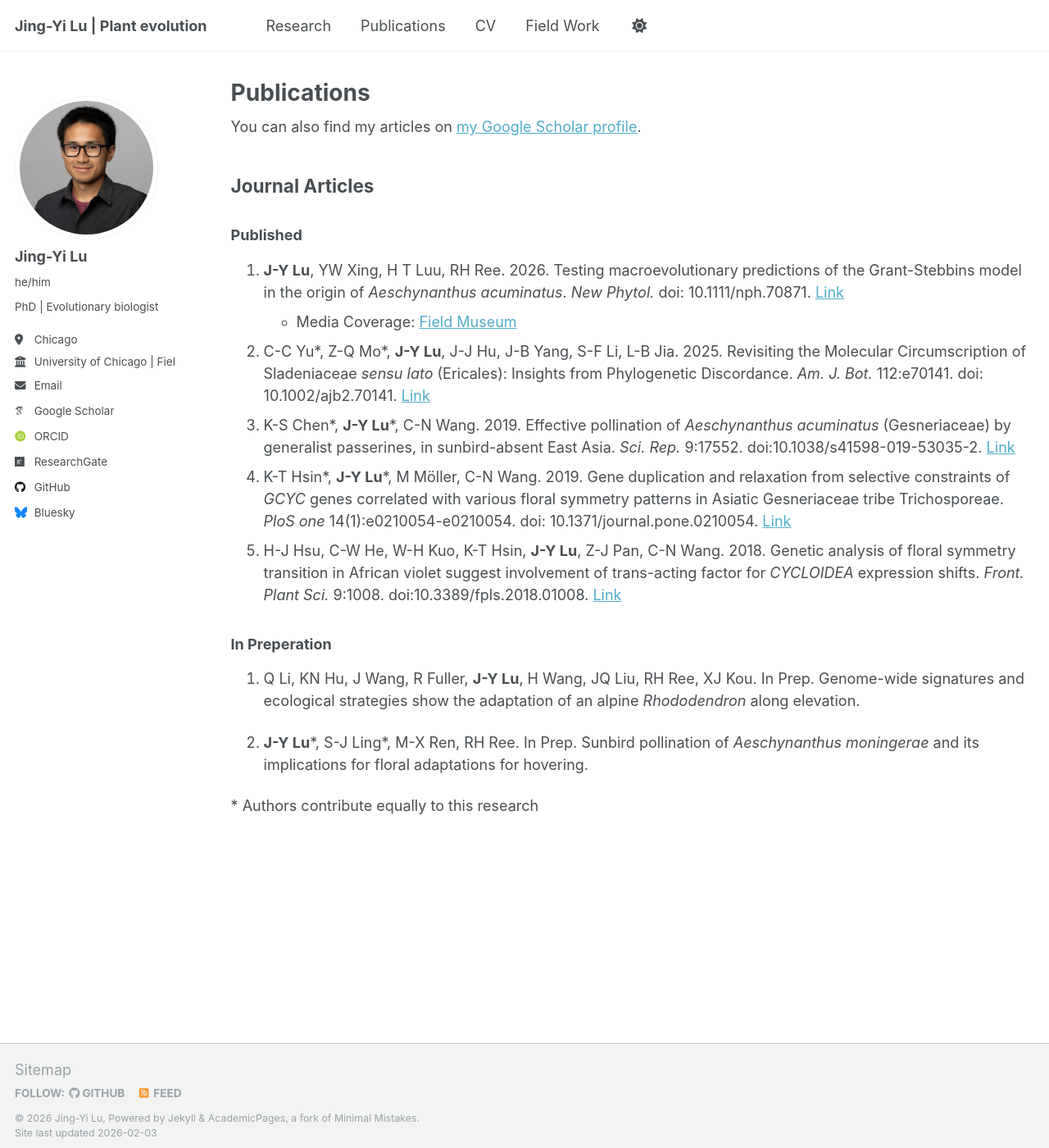
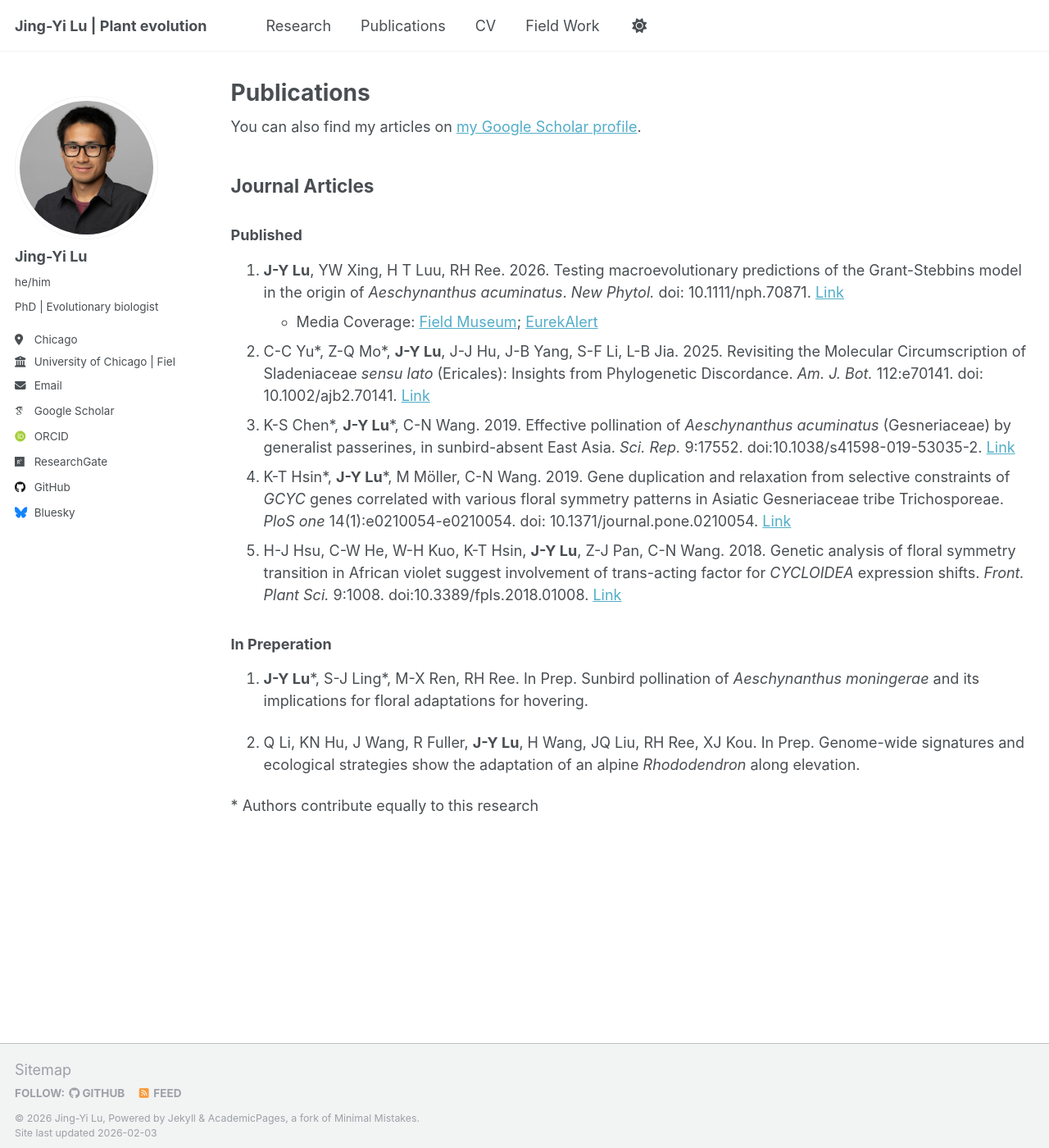
Before and after one commit to jingyilu/jingyilu.github.io, a Jekyll site: the page built from _pages/publications.md, in a window 1280 px wide and 1400 px high. Shown: the whole window at 82% size. Built offline with Jekyll 4.4.1, drawn with Linux system fonts in a browser that asks for light colours; some web fonts are replaced; a script that is not in the unit is left out.

Commit message:
update map

```diff
--- a/_pages/publications.md
+++ b/_pages/publications.md
@@ -23,7 +23,7 @@
 
 1. **J-Y Lu**, YW Xing, H T Luu, RH Ree. 2026. Testing macroevolutionary predictions of the Grant-Stebbins
 model in the origin of _Aeschynanthus acuminatus_. _New Phytol._ doi: 10.1111/nph.70871. [Link](https://nph.onlinelibrary.wiley.com/doi/10.1111/nph.70871)
-  - Media Coverage: [Field Museum](https://www.fieldmuseum.org/about/press/this-flower-evolved-a-new-shape-so-that-different-birds-could-pollinate-it)
+  - Media Coverage: [Field Museum](https://www.fieldmuseum.org/about/press/this-flower-evolved-a-new-shape-so-that-different-birds-could-pollinate-it); [EurekAlert](https://www.eurekalert.org/news-releases/1113627)
 2. C-C Yu\*, Z-Q Mo\*, **J-Y Lu**, J-J Hu, J-B Yang, S-F Li, L-B Jia. 2025. Revisiting the Molecular Circumscription of Sladeniaceae _sensu lato_ (Ericales): Insights from Phylogenetic Discordance. _Am. J. Bot._ 112:e70141. doi: 10.1002/ajb2.70141. [Link](https://doi.org/10.1002/ajb2.70141)
 3. K-S Chen\*, **J-Y Lu**\*, C-N Wang. 2019. Effective pollination of _Aeschynanthus acuminatus_ (Gesneriaceae) by generalist passerines, in sunbird-absent East Asia. _Sci. Rep._ 9:17552. doi:10.1038/s41598-019-53035-2. [Link](https://doi.org/10.1038/s41598-019-53035-2)
 4. K-T Hsin\*, **J-Y Lu**\*, M Möller, C-N Wang. 2019. Gene duplication and relaxation from selective constraints of _GCYC_ genes correlated with various floral symmetry patterns in Asiatic Gesneriaceae tribe Trichosporeae. _PloS one_ 14(1):e0210054-e0210054. doi: 10.1371/journal.pone.0210054. [Link](https://doi.org/10.1371/journal.pone.0210054)
@@ -36,10 +36,10 @@
 
 ### In Preperation
 
-1. Q Li, KN Hu, J Wang, R Fuller, **J-Y Lu**, H Wang, JQ Liu, RH Ree, XJ Kou. In Prep. Genome-wide signatures and ecological strategies show the adaptation of an alpine _Rhododendron_ along elevation.
+1. **J-Y Lu**\*, S-J Ling\*, M-X Ren, RH Ree. In Prep. Sunbird pollination of _Aeschynanthus moningerae_ and its
+implications for floral adaptations for hovering.
 
-2. **J-Y Lu**\*, S-J Ling\*, M-X Ren, RH Ree. In Prep. Sunbird pollination of _Aeschynanthus moningerae_ and its
-implications for floral adaptations for hovering.
+2. Q Li, KN Hu, J Wang, R Fuller, **J-Y Lu**, H Wang, JQ Liu, RH Ree, XJ Kou. In Prep. Genome-wide signatures and ecological strategies show the adaptation of an alpine _Rhododendron_ along elevation.
 
 \* Authors contribute equally to this research
 
--- a/assets/map/index.html
+++ b/assets/map/index.html
@@ -106,9 +106,9 @@
       const div = L.DomUtil.create("div", "legend");
       div.innerHTML = `
         <div><b>Pollinator type</b></div>
-        <div class="row"><span class="swatch" style="background:#e41a1c"></span> Sunbird</div>
-        <div class="row"><span class="swatch" style="background:#377eb8"></span> Generalist bird</div>
-        <div class="row"><span class="swatch" style="background:#984ea3"></span> Mixed vertebrates</div>
+        <div class="row"><span class="swatch" style="background:#d55e00></span> Sunbird</div>
+        <div class="row"><span class="swatch" style="background:#00513b"></span> Generalist bird</div>
+        <div class="row"><span class="swatch" style="background:#e69f00"></span> Mixed vertebrates</div>
         <div class="row"><span class="swatch" style="background:#666666"></span> Unknown / other</div>
       `;
       return div;
```
Also changed, not shown: 2 other files.
